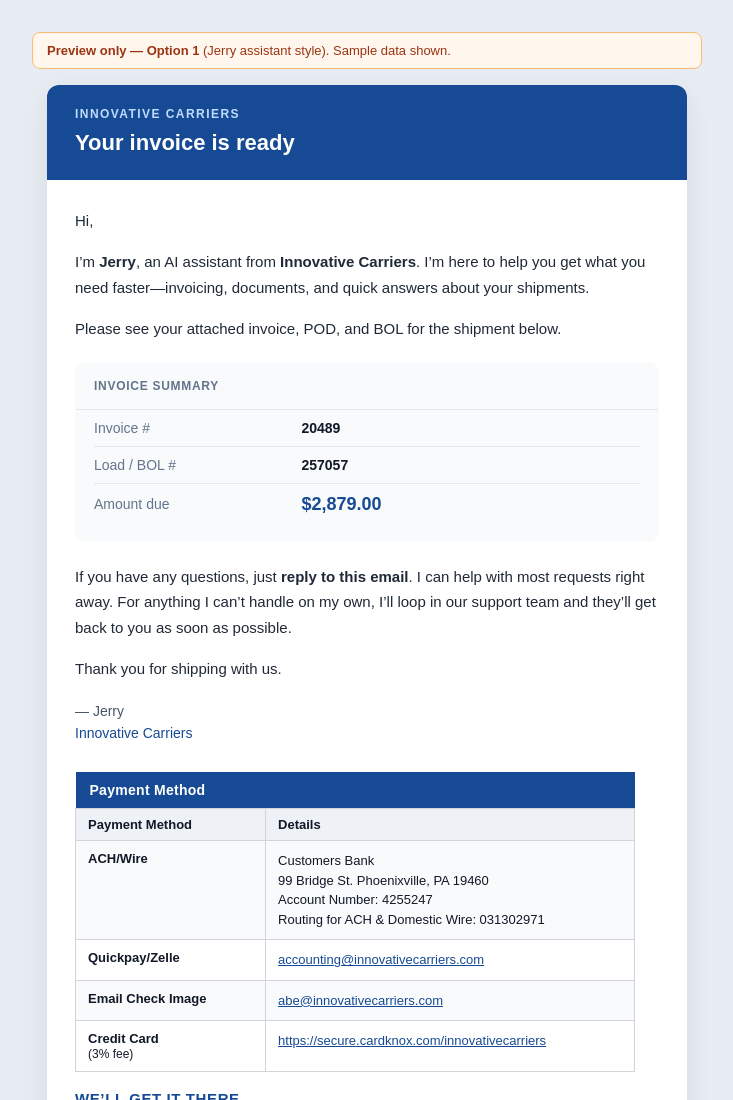
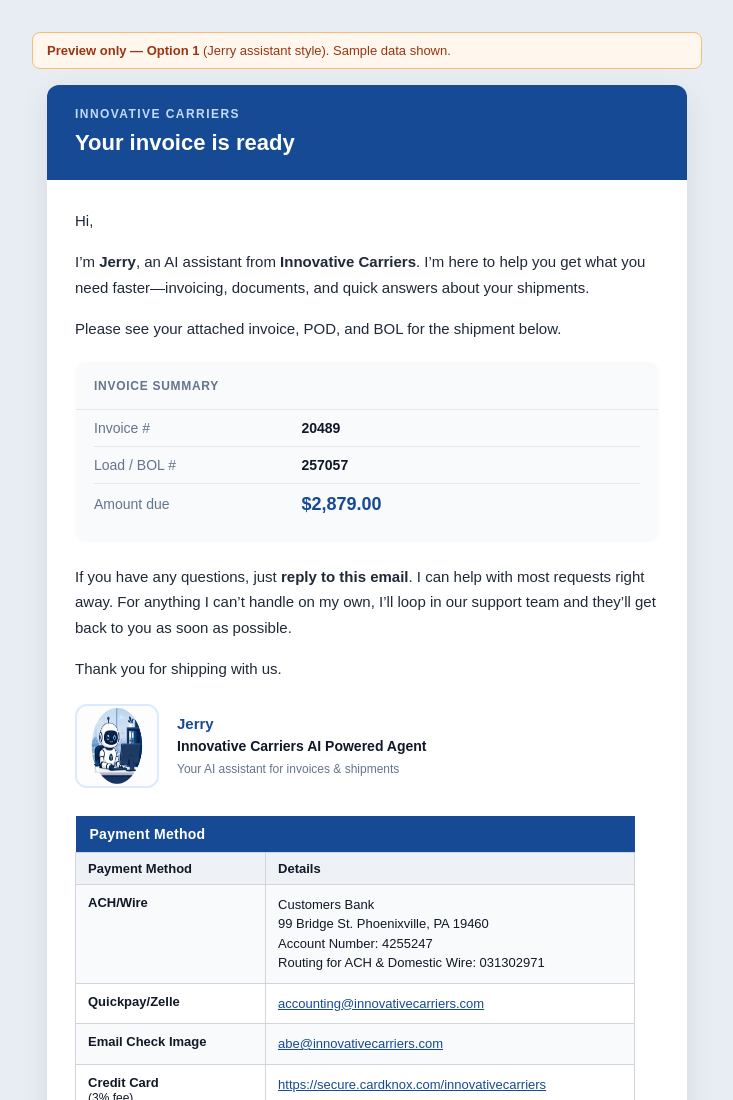
Before and after one commit to moshehillel/AA, a plain HTML site: page 1.html in a window 1280 px wide. Shown: the top 1100 px of the page, without its empty margins (273-1006 px from the left). Drawn offline with Linux system fonts and the light colour scheme.

Commit message:
small change

```diff
--- a/1.html
+++ b/1.html
@@ -108,10 +108,27 @@
           <p style="margin:0;font-size:15px;line-height:1.7;color:#1f2937;">
             Thank you for shipping with us.
           </p>
-          <p style="margin:18px 0 0;font-size:14px;line-height:1.6;color:#475569;">
-            &mdash; Jerry<br>
-            <span style="color:#174a94;">Innovative Carriers</span>
-          </p>
+          <!-- Jerry agent signature -->
+          <table cellpadding="0" cellspacing="0" role="presentation"
+            style="border-collapse:collapse;margin:22px 0 0;max-width:420px;">
+            <tr>
+              <td style="padding:0 14px 0 0;vertical-align:middle;width:88px;">
+                <img src="Images/jerry-robot-signature.png" alt="Jerry AI agent"
+                  width="80" height="80"
+                  style="display:block;width:80px;height:80px;border-radius:12px;
+                  border:2px solid #dbeafe;background:#eff6ff;">
+              </td>
+              <td style="vertical-align:middle;padding:0;">
+                <p style="margin:0 0 4px;font-size:15px;font-weight:700;
+                color:#174a94;line-height:1.3;">Jerry</p>
+                <p style="margin:0;font-size:14px;font-weight:600;color:#111827;
+                line-height:1.4;">Innovative Carriers AI Powered Agent</p>
+                <p style="margin:4px 0 0;font-size:12px;color:#64748b;
+                line-height:1.4;">Your AI assistant for invoices &amp; shipments
+                </p>
+              </td>
+            </tr>
+          </table>
 
           <!-- Payment signature -->
           <div style="margin-top:28px;font-family:Arial,Helvetica,sans-serif">
```
Also changed, not shown: Images/jerry-robot-signature.png (added).
